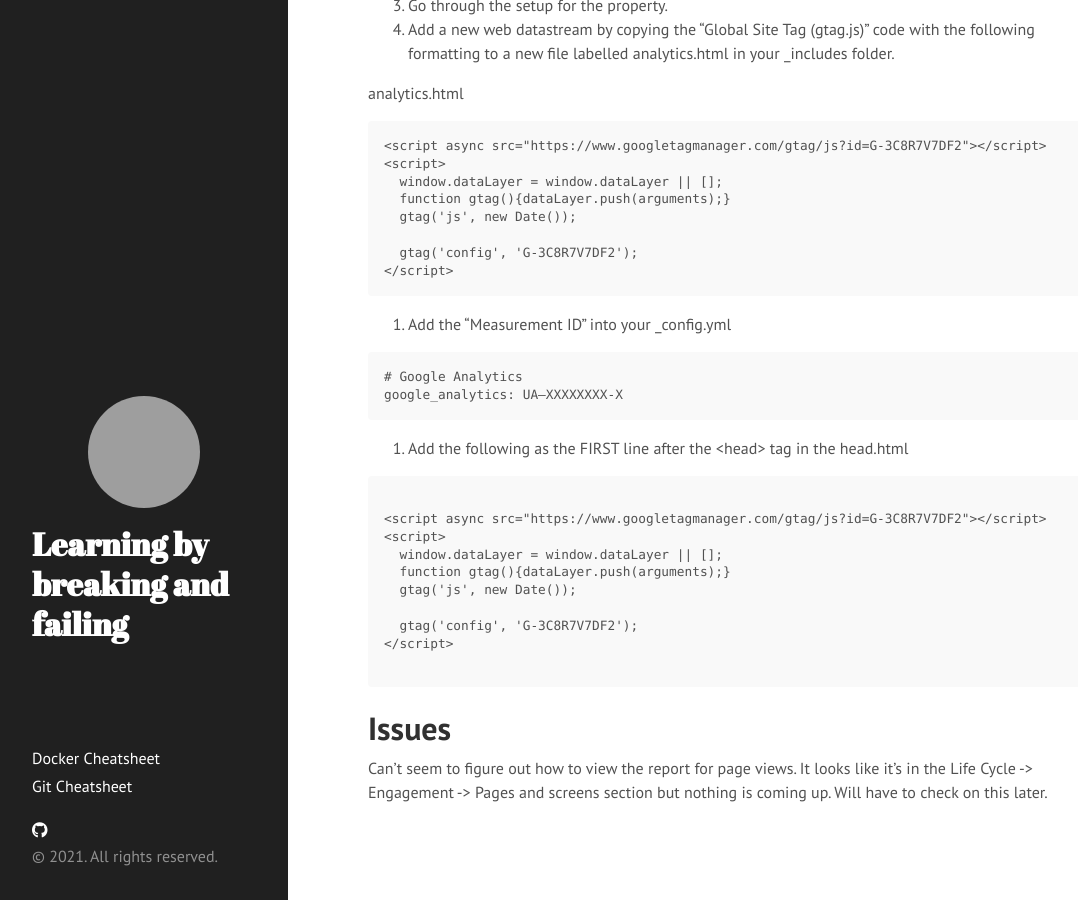
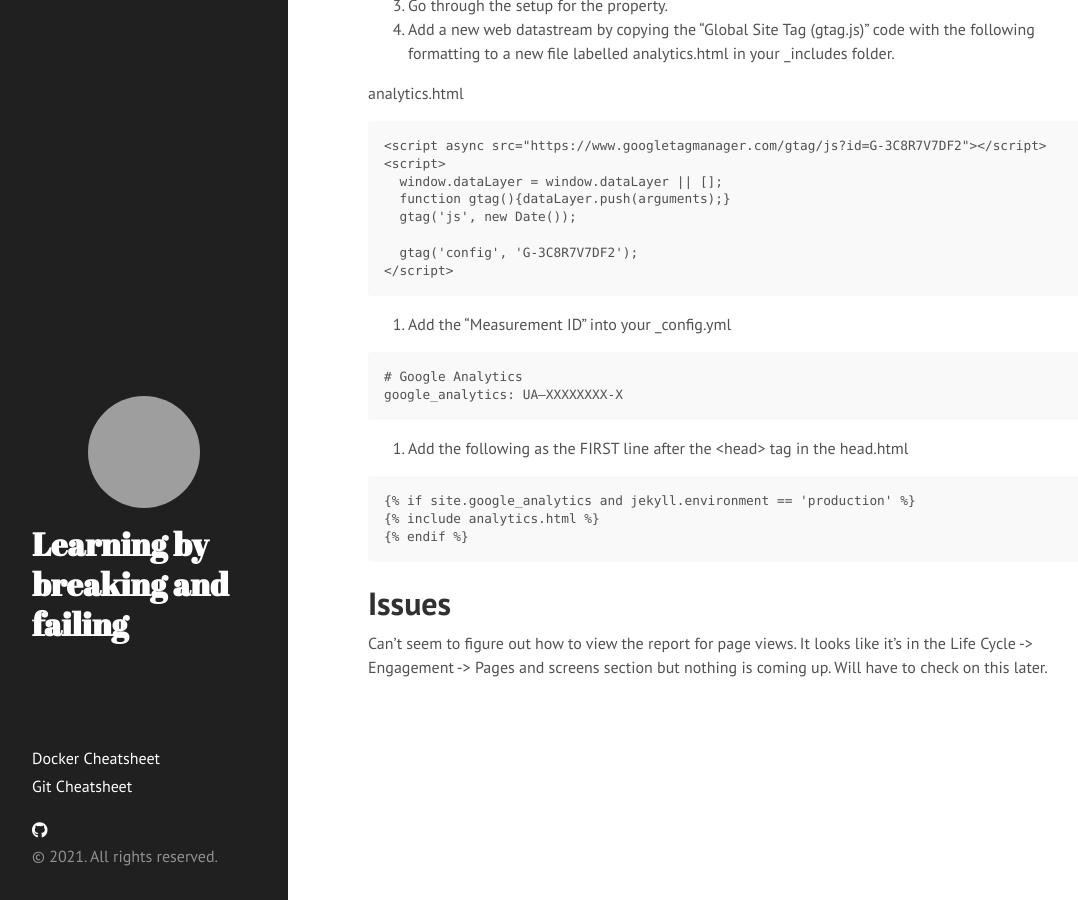
Before and after one commit to slowmonkey/slowmonkey.github.io, a Jekyll site: the page built from _posts/2021-01-12-learning-google-analytics-on-jekyll-github-pages.md, in a window 1280 px wide and 900 px high, scrolled down 877 px. Shown: the whole window, without its empty margins (0-1078 px from the left). Built offline with Jekyll 4.4.1, drawn with Linux system fonts in a browser that asks for light colours; nearby versions of some CDN libraries; grey boxes are pictures that could not be loaded.

Commit message:
Fixing post to use raw markdown/jekyll code to display in the post

````diff
--- a/_posts/2021-01-12-learning-google-analytics-on-jekyll-github-pages.md
+++ b/_posts/2021-01-12-learning-google-analytics-on-jekyll-github-pages.md
@@ -55,9 +55,9 @@ google_analytics: UA—XXXXXXXX-X
 5. Add the following as the FIRST line after the <head> tag in the head.html
 
 ```
-{% if site.google_analytics and jekyll.environment == 'production' %}
+{% raw %}{% if site.google_analytics and jekyll.environment == 'production' %}
 {% include analytics.html %}
-{% endif %}
+{% endif %}{% endraw %}
 ```
 
 # Issues
````
